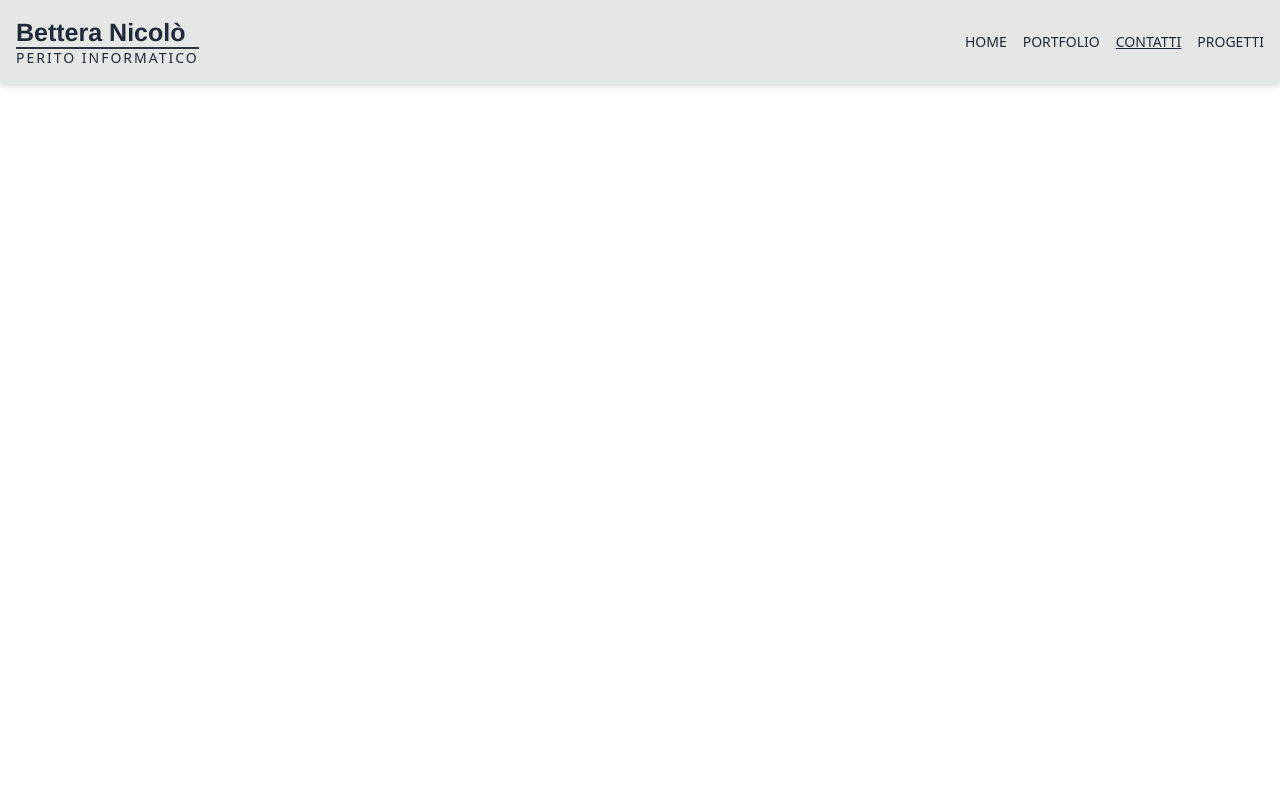
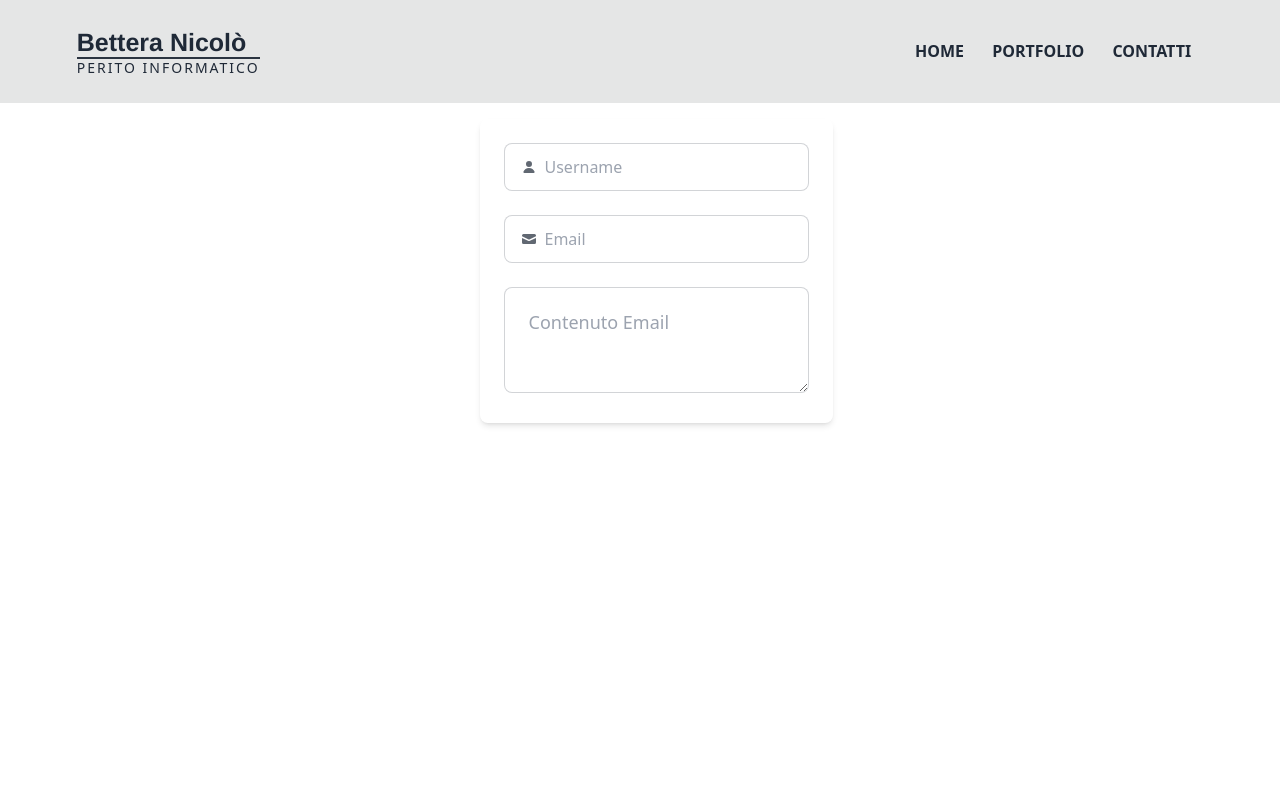
Before and after one commit to BetteraNicolo/webCV, a PHP site: page /contatti.html in a window 1280 px wide. Run offline with PHP 8.4, Linux system fonts and the light colour scheme; some libraries are stand-ins or nearby versions.

Commit message:
Add files via upload

```diff
--- a/contatti.html
+++ b/contatti.html
@@ -4,57 +4,89 @@
     <meta charset="UTF-8">
     <meta name="viewport" content="width=device-width, initial-scale=1.0">
     <title>Web CV</title>
-    <!-- librerie stili -->
+
+    <!-- Librerie stili e JavaScript-->
+    <link rel="stylesheet" href="styles.css">
     <script src="https://cdn.tailwindcss.com"></script>
     <link href="https://cdn.jsdelivr.net/npm/daisyui@4.12.10/dist/full.min.css" rel="stylesheet" type="text/css" />
-    <style>
-        @keyframes fadeIn {
-            0% {
-                opacity: 0;
-                transform: translateY(20px);
-            }
-            100% {
-                opacity: 1;
-                transform: translateY(0);
-            }
-        }
+    <link rel="stylesheet" href="https://cdnjs.cloudflare.com/ajax/libs/font-awesome/6.0.0-beta3/css/all.min.css">
 
-        #page {
-            animation: fadeIn 1.5s ease forwards;
-        }
-
-        #zoom:hover{
-            zoom:125%;
-        }
-    </style>
+    <script src="js.js"></script>
 
 </head>
-<body class="flex flex-col min-h-screen">
 
-    <!-- testata della pagina web -->
-    <footer style="padding: 1rem; display: flex; flex-wrap: wrap; z-index: 2;" class="footer sticky top-0 w-full bg-base-300 text-base-content p-5 shadow-md flex items-center justify-between">
-        <div class="flex flex-col md:flex-row w-full justify-between items-center">
+<body>
+
+    <!-- header della pagina web -->
+    <section class="headerTop bg-base-300" >
+        <nav class="navHeader">
             <div class="flex flex-col items-start mb-4 md:mb-0">
-                <h2 class="text-2xl font-bold" style="font-family: helvetica, sans-serif; font-size: 25px;">Bettera Nicolò </h2>
-                <div class="divider divider-neutral w-full" style="height: 0px; padding: 0px; margin: 0px;"></div>
-                <p style="letter-spacing: 2px" class="text-sm">PERITO INFORMATICO</p>
+                    <h2 class="text-2xl font-bold" style="font-family: helvetica, sans-serif; font-size: 25px;">Bettera Nicolò </h2>
+                    <div class="divider divider-neutral w-full" style="height: 0px; padding: 0px; margin: 0px;"></div>
+                    <p style="letter-spacing: 2px" class="text-sm">PERITO INFORMATICO</p>
             </div>
-        <nav class="flex flex-col items-end">
-            <div class="grid grid-flow-col gap-4 text-sm">
-                <a href="index.html">      <p id="zoom">HOME</p>    </a>
-                <a href="portfolio.html">   <p id="zoom">PORTFOLIO</p></a>
-                <a href="contatti.html">    <p id="zoom" style="text-decoration: underline">CONTATTI</p> </a>
-                <a href="progetti.html">    <p id="zoom">PROGETTI</p> </a>
+
+
+                <div class="navLinks bg-base-300" id="navLinks">
+                    <i class="fa fa-times" onclick="chiudiMenu()"></i>
+                    <ul>
+                        <li><a href="index.html">     HOME      </a>    </li>
+                        <li><a href="portfolio.html"> PORTFOLIO </a>    </li>
+                        <li><a href="contatti.html">  CONTATTI  </a>    </li>
+                    </ul>
+                </div>
+                <i class="fa fa-bars" onclick="apriMenu()"></i>
+
+        </nav>
+
+    </section>
+
+    <!-- Contenuto principale della pagina -->
+    <div id="page" class="flex-grow flex flex-col md:flex-row items-center justify-center mt-4 space-x-4">
+
+        <form name="email" method="POST">
+
+            <div id="contatti" class="w-full max-w-sm p-6 text-base-content rounded-lg shadow-md md:order-2 md:ml-4">
+
+                <label class="input input-bordered flex items-center gap-2">
+                  <svg
+                    xmlns="http://www.w3.org/2000/svg"
+                    viewBox="0 0 16 16"
+                    fill="currentColor"
+                    class="h-4 w-4 opacity-70">
+                    <path
+                      d="M8 8a3 3 0 1 0 0-6 3 3 0 0 0 0 6ZM12.735 14c.618 0 1.093-.561.872-1.139a6.002 6.002 0 0 0-11.215 0c-.22.578.254 1.139.872 1.139h9.47Z" />
+                  </svg>
+                  <input type="text" class="grow" placeholder="Username" />
+                </label>
+
+                <br>
+
+                <label class="input input-bordered flex items-center gap-2">
+                  <svg
+                    xmlns="http://www.w3.org/2000/svg"
+                    viewBox="0 0 16 16"
+                    fill="currentColor"
+                    class="h-4 w-4 opacity-70">
+                    <path
+                      d="M2.5 3A1.5 1.5 0 0 0 1 4.5v.793c.026.009.051.02.076.032L7.674 8.51c.206.1.446.1.652 0l6.598-3.185A.755.755 0 0 1 15 5.293V4.5A1.5 1.5 0 0 0 13.5 3h-11Z" />
+                    <path
+                      d="M15 6.954 8.978 9.86a2.25 2.25 0 0 1-1.956 0L1 6.954V11.5A1.5 1.5 0 0 0 2.5 13h11a1.5 1.5 0 0 0 1.5-1.5V6.954Z" />
+                  </svg>
+                  <input type="text" class="grow" placeholder="Email" />
+                </label>
+                <br>
+                <textarea placeholder="Contenuto Email"class="textarea textarea-bordered textarea-lg w-full max-w-xs"></textarea>
+
+
             </div>
-        </nav>
-    </footer>
 
-    <br><br>
+        </form>
 
-    <!-- contenuto principale della pagina -->
-    <div id="page" class="flex-grow flex items-center justify-center mt-4 space-x-4">
 
     </div>
 
+
+
 </body>
 </html>
--- a/styles.css
+++ b/styles.css
@@ -96,6 +96,8 @@ nav .fa{
 }
 
 
+
+
 @media(max-width: 700px){
     .navLinks ul li{
         display: block;
@@ -113,7 +115,13 @@ nav .fa{
         background-color: white;
         font-weight: bold;
         overflow-x: hidden;
+        transform: translateX(0%);
     }
+
+    .navLinks.show{
+        transform: translateX(-100%);
+    }
+
     nav .fa{
         display: block;
         margin: 10px;
@@ -123,8 +131,13 @@ nav .fa{
     .navLinks ul{
         padding: 30px;
     }
+
 }
 
-body {
-    overflow-x: hidden;
+
+.navImg{
+    position: absolute;
+    bottom: 0;
+    zoom: 60%;
+
 }
```
Also changed, not shown: index.html (+27 -12 lines), js.js (+42 -32 lines), portfolio.html (+33 -38 lines), eng.png (added), ita.png (added).
